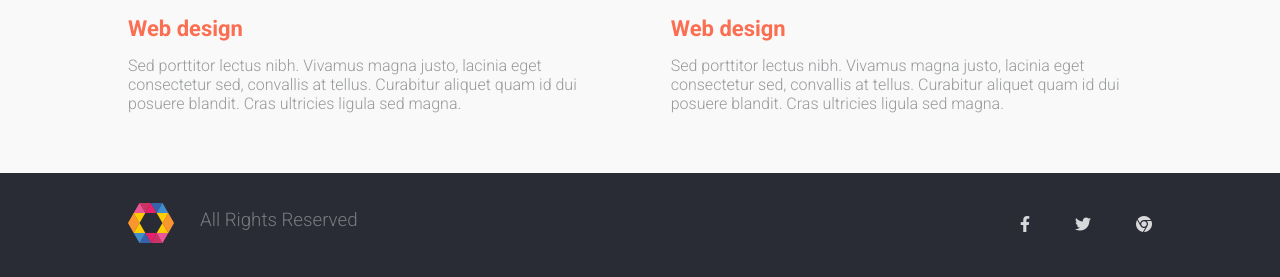
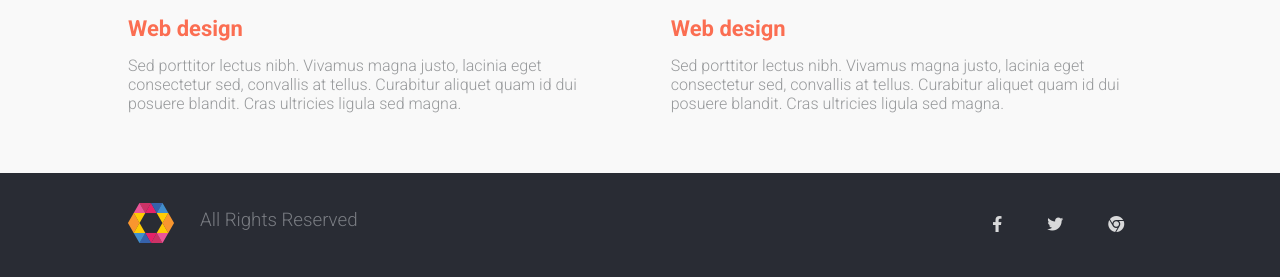
Before and after one commit to mahmudaemo/galaxy-full, a plain HTML site: page index.html in a window 1280 px wide. Shown: the part 2145-2422 px from the top of the page. Drawn offline with Linux system fonts and the light colour scheme.

Commit message:
Update style.css

```diff
--- a/css/style.css
+++ b/css/style.css
@@ -253,14 +253,14 @@
 padding-top: 6px;
 }
 .social_icon{
-width: 40%;
+width: 20%;
 }
 .social_icon ul{
 list-style: none;
 
 display: flex;
 
-justify-content: end;
+justify content: space-between;
 }
 .social_icon ul li{
 
```
